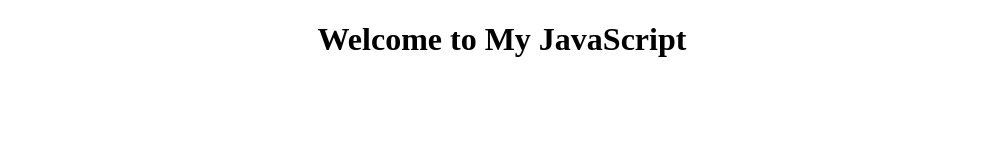
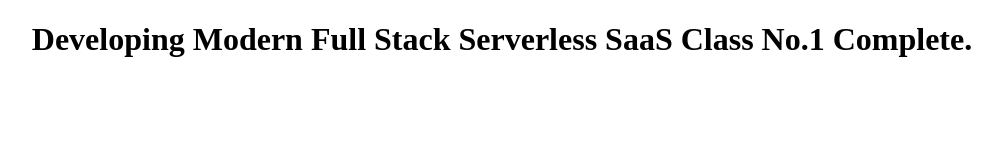
Before and after one commit to Muhammad1Siddique/JavaScript, a plain HTML site: page index.html in a window 1280 px wide. Shown: the whole page, without its empty margins (138-1140 px from the left). Drawn offline with Linux system fonts and the light colour scheme.

Commit message:
First class practice complete

```diff
--- a/index.html
+++ b/index.html
@@ -10,7 +10,7 @@
 
     <script>
         let h1 = document.createElement("h1");
-        h1.innerHTML = "<strong>Welcome to My JavaScript</strong>";
+        h1.innerHTML = "<strong>Developing Modern Full Stack Serverless SaaS Class No.1 Complete.</strong>";
         h1.style.textAlign = "center";
         document.body.appendChild(h1);
     </script>
```
